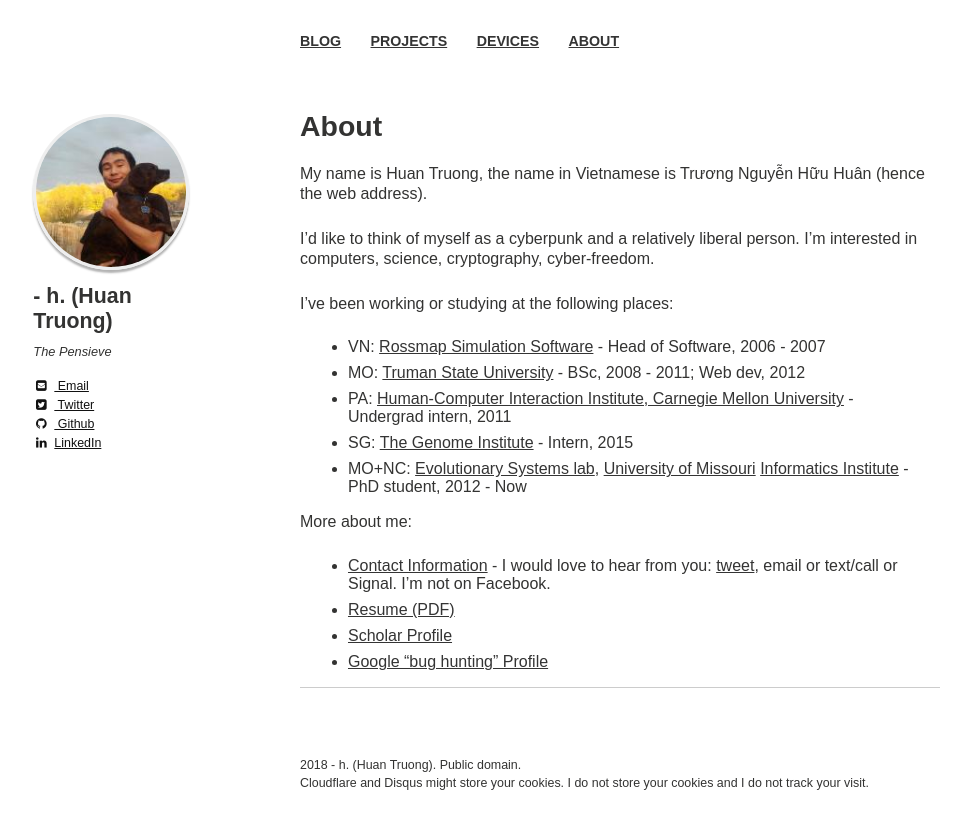
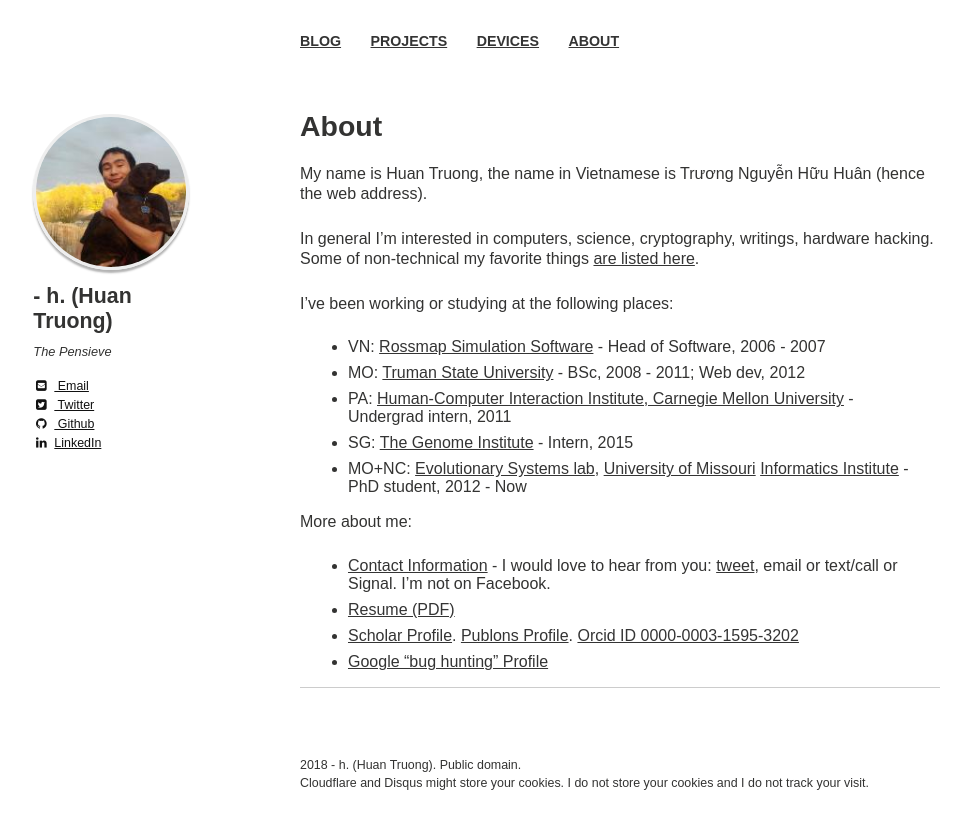
Before and after one commit to htruong/htruong.github.io, a Jekyll site: the page built from about.md, in a window 1280 px wide. Shown: the top 829 px of the page, without its empty margins (20-991 px from the left). Built offline with Jekyll 4.4.1, drawn with Linux system fonts in a browser that asks for light colours; nearby versions of some CDN libraries.

Commit message:
[site] update about me

```diff
--- a/about.md
+++ b/about.md
@@ -5,7 +5,7 @@ title : "About"
 
 My name is Huan Truong, the name in Vietnamese is Trương Nguyễn Hữu Huân (hence the web address).
 
-I'd like to think of myself as a cyberpunk and a relatively liberal person. I'm interested in computers, science, cryptography, cyber-freedom.
+In general I'm interested in computers, science, cryptography, writings, hardware hacking. Some of non-technical my favorite things [are listed here](http://www.tnhh.net/posts/favorite-things-2017.html).
 
 I've been working or studying at the following places:
 
@@ -19,5 +19,5 @@ More about me:
 
 - [Contact Information](/vc) - I would love to hear from you: [tweet](https://twitter.com/huant), email or text/call or Signal. I'm not on Facebook.
 - [Resume (PDF)](/resume.pdf)
-- [Scholar Profile](https://scholar.google.com/citations?user=ZTuFnawAAAAJ&hl=en)
+- [Scholar Profile](https://scholar.google.com/citations?user=ZTuFnawAAAAJ&hl=en). [Publons Profile](https://publons.com/a/1402833/). [Orcid ID 0000-0003-1595-3202](https://orcid.org/0000-0003-1595-3202)
 - [Google "bug hunting" Profile](https://bughunter.withgoogle.com/profile/d5f16dfd-6636-4460-ac1b-24d6c9bbb4b2)
```
